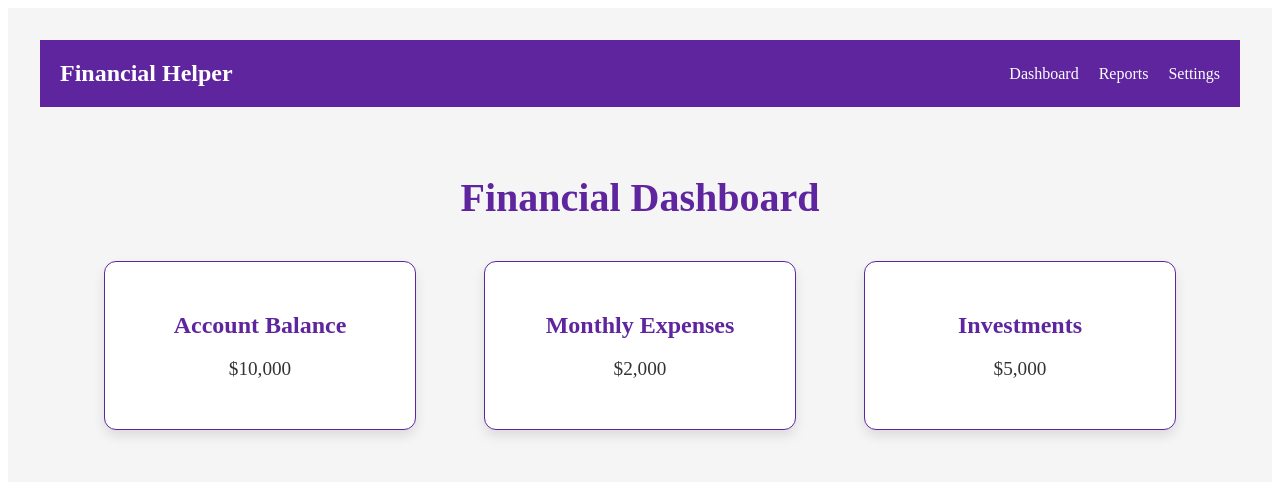
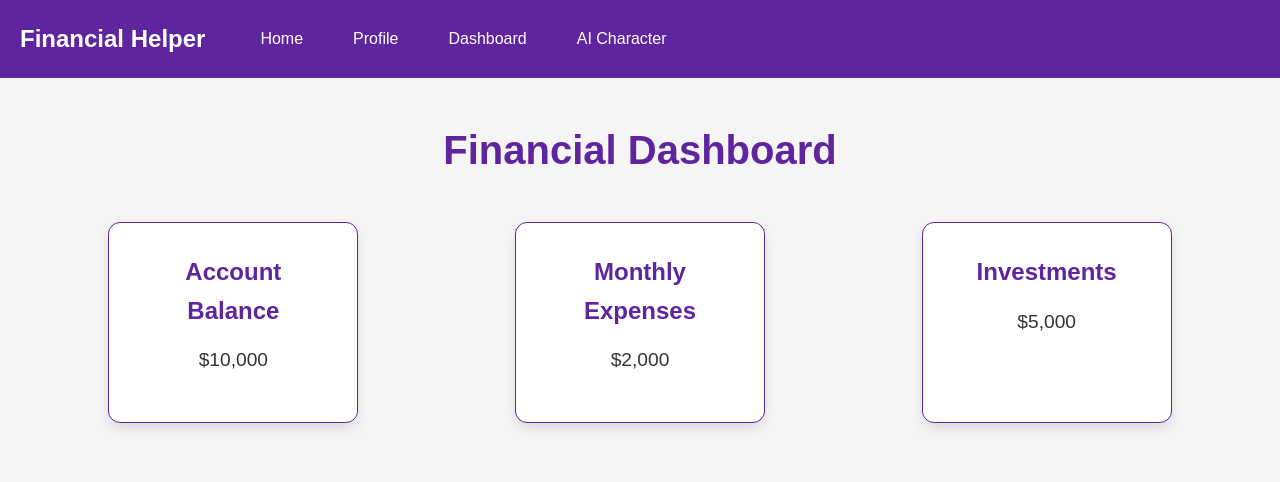
Before and after one commit to JohnMedlock/Finance-Friend, a React (Vite) app in the folder frontend/: page / in a window 1280 px wide. Shown: the top 482 px of the page. Built offline with nearby package versions, Linux system fonts and the light colour scheme.

Commit message:
Refactor styles and update header navigation links for improved UI consistency

```diff
--- a/frontend/src/App.css
+++ b/frontend/src/App.css
@@ -1,7 +1,6 @@
 #root {
   max-width: 1280px;
   margin: 0 auto;
-  padding: 2rem;
   text-align: center;
   background-color: #f5f5f5;
 }
--- a/frontend/src/App.jsx
+++ b/frontend/src/App.jsx
@@ -1,7 +1,7 @@
 import React from 'react';
+import { Route, BrowserRouter as Router, Routes } from 'react-router-dom';
 import './App.css';
 import FinancialDashboard from './pages/FinancialDashboard';
-import { BrowserRouter as Router, Route, Routes } from 'react-router-dom';
 import ProfilePage from './pages/ProfilePage';
 
 const App = () => {
--- a/frontend/src/components/Header.css
+++ b/frontend/src/components/Header.css
@@ -1,15 +1,19 @@
 .header {
-    background-color: #5f259f;
-    color: #ffffff;
+    background-color: var(--primary-color);
+    color: var(--text-color-light);
     padding: 20px;
     display: flex;
-    justify-content: space-between;
+    justify-content: flex-start;
     align-items: center;
+    width: 100%;
+    box-sizing: border-box;
   }
 
   .header h1 {
+    color: var(--text-color-light);
     margin: 0;
     font-size: 1.5em;
+    margin-right: 40px;
   }
 
   .nav-links {
@@ -22,14 +26,19 @@
 
   .nav-links li {
     margin: 0;
+    padding: 0;
   }
 
   .nav-links a {
-    color: #ffffff;
+    color: var(--text-color-light);
     text-decoration: none;
     font-size: 1em;
+    padding: 10px 15px;
+    border-radius: 5px;
+    transition: background-color 0.3s, color 0.3s;
   }
 
   .nav-links a:hover {
-    text-decoration: underline;
+    background-color: var(--text-color-light);
+    color: var(--primary-color);
   }
--- a/frontend/src/components/Header.jsx
+++ b/frontend/src/components/Header.jsx
@@ -7,9 +7,10 @@ const Header = () => {
       <h1>Financial Helper</h1>
       <nav>
         <ul className="nav-links">
+          <li><a href="#home">Home</a></li>
+          <li><a href="#profile">Profile</a></li>
           <li><a href="#dashboard">Dashboard</a></li>
-          <li><a href="#reports">Reports</a></li>
-          <li><a href="#settings">Settings</a></li>
+          <li><a href="#ai-character">AI Character</a></li>
         </ul>
       </nav>
     </header>
--- a/frontend/src/main.jsx
+++ b/frontend/src/main.jsx
@@ -1,6 +1,7 @@
 import React from 'react';
 import { createRoot } from 'react-dom/client';
 import App from './App';
+import './styles.css';
 
 const container = document.getElementById('root');
 const root = createRoot(container);
--- a/frontend/src/styles.css
+++ b/frontend/src/styles.css
@@ -1,4 +1,11 @@
-* {
+:root {
+    --primary-color: #5f259f; /* Truist purple */
+    --text-color-light: #ffffff; /* White text */
+    --text-color-dark: #333; /* Dark text */
+    --background-color: #f5f5f5; /* Light background color */
+  }
+
+  * {
     margin: 0;
     padding: 0;
     box-sizing: border-box;
@@ -6,15 +13,15 @@
 
   body {
     font-family: Arial, sans-serif;
-    background-color: #f5f5f5;
-    color: #333;
+    background-color: var(--background-color);
+    color: var(--text-color-dark);
     line-height: 1.6;
     margin: 0;
     padding: 0;
   }
 
   a {
-    color: #5f259f;
+    color: var(--primary-color);
     text-decoration: none;
   }
 
@@ -24,7 +31,7 @@
 
   h1, h2, h3, h4, h5, h6 {
     margin-bottom: 1rem;
-    color: #5f259f;
+    color: var(--primary-color);
   }
 
   p {
@@ -38,8 +45,8 @@
   }
 
   button {
-    background-color: #5f259f;
-    color: #ffffff;
+    background-color: var(--primary-color);
+    color: var(--text-color-light);
     border: none;
     padding: 10px 20px;
     border-radius: 5px;
```
